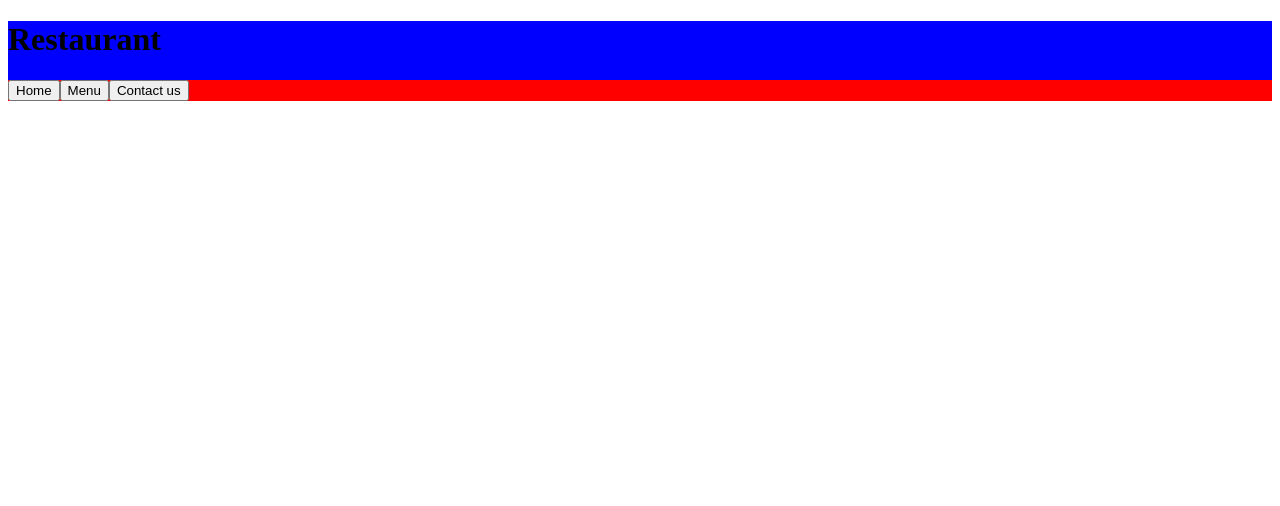
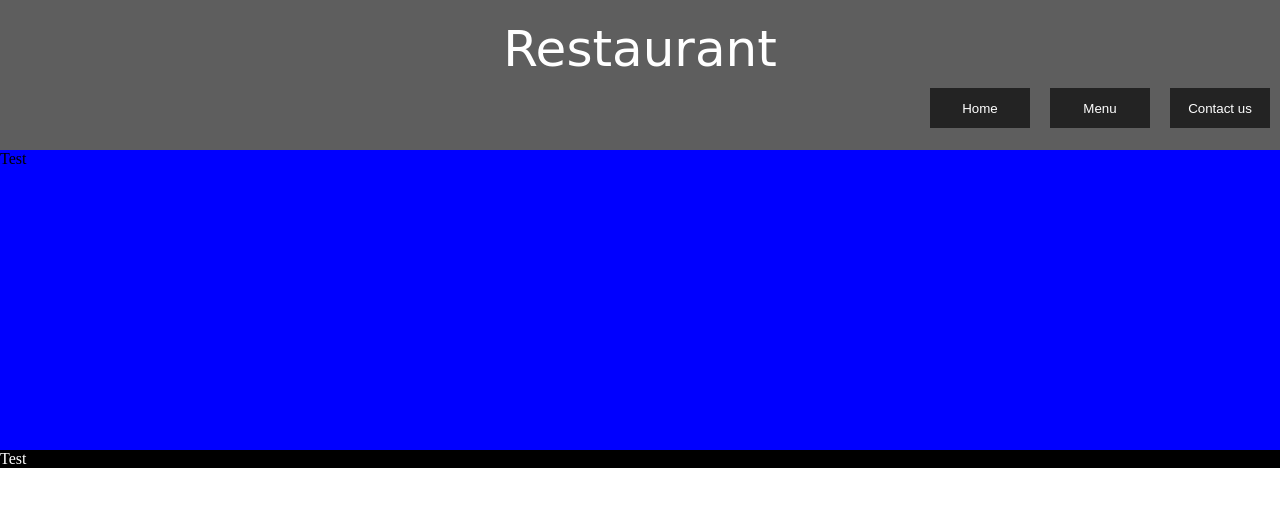
Before and after one commit to sg55kg/restaurant-page, a website built with webpack: page src/index.html in a window 1280 px wide. Built offline with nearby package versions, Linux system fonts and the light colour scheme.

Commit message:
style foundation

```diff
--- a/package.json
+++ b/package.json
@@ -11,8 +11,10 @@
   "author": "",
   "license": "ISC",
   "devDependencies": {
+    "css-loader": "^6.2.0",
     "html-loader": "^2.1.2",
     "html-webpack-plugin": "^5.3.2",
+    "style-loader": "^3.2.1",
     "webpack": "^5.51.1",
     "webpack-cli": "^4.8.0",
     "webpack-dev-server": "^4.1.0"
--- a/src/index.html
+++ b/src/index.html
@@ -4,6 +4,7 @@
     <meta charset="UTF-8">
     <meta http-equiv="X-UA-Compatible" content="IE=edge">
     <meta name="viewport" content="width=device-width, initial-scale=1.0">
+    <link rel="stylesheet" href="styles.css">
     <title>Document</title>
 </head>
 <body>
--- a/src/index.js
+++ b/src/index.js
@@ -1,4 +1,5 @@
 import { initPage } from './load';
+import './styles.css';
 
 console.log('sup');
 initPage();
--- a/src/load.js
+++ b/src/load.js
@@ -1,7 +1,8 @@
+import "./styles.css";
+
 function createHeader() {
     let header = document.createElement('header');
     header.classList.add('header');
-    header.style.background = 'blue';
 
     let restaurantName = document.createElement('h1');
     restaurantName.classList.add('restaurant-name');
@@ -15,7 +16,7 @@ function createHeader() {
 
 function createNavBar() {
     const nav = document.createElement('nav');
-    nav.style.background = 'red';
+    //nav.style.background = 'red';
 
     const homeButton = document.createElement('button');
     homeButton.classList.add('nav-button');
@@ -36,9 +37,26 @@ function createNavBar() {
     return nav;
 }
 
+function createBody() {
+    const body = document.createElement('div');
+    body.setAttribute('id', 'body');
+    body.innerText = 'Test';
+
+    return body;
+}
+
+function createFooter() {
+    const footer = document.createElement('footer');
+    footer.innerText = 'Test';
+
+    return footer;
+}
+
 const initPage = () => {
     let contentDiv = document.getElementById('content');
     contentDiv.appendChild(createHeader());
+    contentDiv.appendChild(createBody());
+    contentDiv.appendChild(createFooter());
 }
 
 export { initPage };
--- /dev/null
+++ b/src/styles.css
@@ -0,0 +1,52 @@
+html {
+    box-sizing: border-box;
+}
+
+body {
+    margin: 0 0;
+}
+
+#content {
+    height: 100vh;
+    padding-bottom: 200px;
+}
+
+.header {
+    background-color: rgba(0, 0, 0, 0.63);
+    height: 200px;
+    text-align: center;
+    color: white;
+    height: 150px;
+}
+
+.header > h1 {
+    margin: 0;
+    padding-top: 20px;
+    font: 50px 'Allison', cursive;
+}
+
+nav {
+    background: none;
+    display:flex;
+    justify-content: flex-end;
+}
+
+.nav-button {
+    margin: 10px;
+    width: 100px;
+    height: 40px;
+    background-color: rgba(0, 0, 0, 0.63);
+    color: white;
+    border: none;
+}
+
+#body {
+    height: 300px;
+    background-color: blue;
+}
+
+footer {
+    background-color: black;
+    color:white;
+
+}
--- a/webpack.config.js
+++ b/webpack.config.js
@@ -13,6 +13,10 @@ module.exports = {
                     }
                 ]
             },
+            {
+                test: /\.css$/,
+                use: ['style-loader', 'css-loader']
+            }
         ]
     },
     plugins: [
```
Also changed, not shown: dist/4075c4731db78eeb009c.css (added), dist/index.html, dist/main.js, 1 other file.
